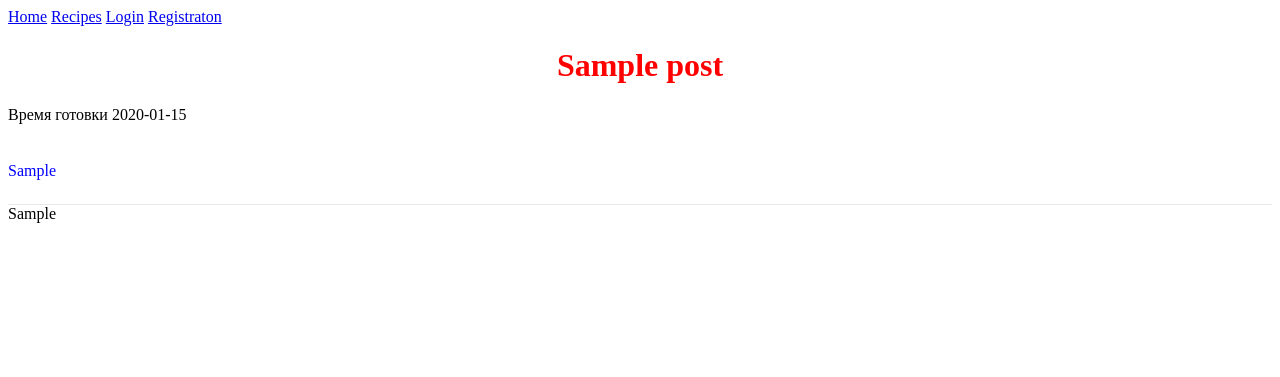
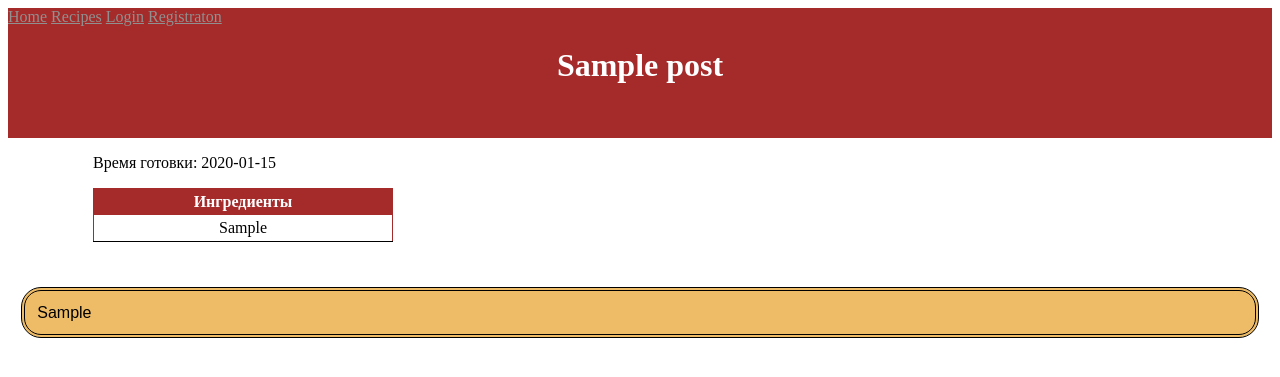
Before and after one commit to Exactor96/GrandCafe, a Django app: a page that uses templates/base.html in a window 1280 px wide. Shown: the top 377 px of the page. Run offline with Django 3.2, Linux system fonts and the light colour scheme; tables that the repository leaves empty hold one stand-in row (values such as "Sample post").

Commit message:
add colors

```diff
--- a/post/templates/post/post_detail.html
+++ b/post/templates/post/post_detail.html
@@ -1,41 +1,75 @@
 {% extends 'base.html' %}
 {% block title %}Title name{% endblock %}
+
+
+
 {% block styles %}
+
+.time{
+  margin-left: 85px;
+}
+
+
+table{
+  margin-left: 85px;
+}
+
 h1{
   color:red;
 }
 
-li{
-  list-style: none;
-margin: 0;
-padding: 0;
+.cooking{
+  font-family: 'Trattatello', fantasy;
+
+  background: rgb(238, 188, 103);
+ border: 4px double black;
+ border-radius: 20px;
+ margin: 1%;
+ padding: 1%
 }
 
-.ingredients{
-  display: block;
-  font-size: 16px;
-  line-height: 1.5;
-  color: #1d211f;
-  text-align: left;
-  border-bottom: 1px solid #e7e9e7;
-  padding: 3px 0 5px;
+
+.lux {
+
+  margin-bottom: 45px;
+    width: 300px;
+    border: 1px inset #a52a2a;
+    border-collapse: collapse;
+    border-spacing: 0;
+	text-align:center;
+  border-radius: 2px;
+
+   }
+.lux th {
+    background: #a52a2a;
+    color: white;
+   }
+.lux td {
+    border-bottom: 1px inset black;
+   }
+.lux td, .lux th {
+    padding: 4px;
 }
-
-.ingredients > p{
-  color:blue;
+tr:nth-child(odd) {
+	background:#fff8dc;
 }
 
 {% endblock %}
 
 
 {% block content %}
-  <h1 align="center">{{ post.title }}</h1>
-<p>Время готовки {{ post.time_cooking }}</p>
+
+
 <div class="ingredients">
+  <p class="time">Время готовки: {{ post.time_cooking }}</p>
+  <table class="lux">
+    <th>Ингредиенты</th>
   {% for each in post.ingredients_as_list %}
-  <p>{{each}}</p>
+<tr><td>{{each}}</td></tr>
   {% endfor %}
+  </table>
 </div>
+
 <div class="cooking">
   <a>{{ post.cooking }}</a>
 </div>
--- /dev/null
+++ b/post/templates/post/подсказка.txt
@@ -0,0 +1,3 @@
+.ingredients > p{
+  border-bottom: 1px solid black;
+}
--- a/templates/base.html
+++ b/templates/base.html
@@ -5,14 +5,28 @@
     {% endblock %}
     <meta charset="utf-8">
     <title>{% block title %}Title name{% endblock %}</title>
-    <style type="text/css">{% block styles %}beautiful styles{% endblock %}</style>
+    <style type="text/css">{% block styles %}beautiful styles{% endblock %}
+.header {
+  display: block;
+  height: 130px;
+  background: #a52a2a;
+    }
+.head{
+color: rgb(144, 144, 144)
+}
+.head1{
+  color: white;
+}
+    </style>
   </head>
   <body>
-    <a href ="/" >Home</a>
-    <a href = "/recepts/">Recipes</a>
-    <a href = "/login/">Login</a>
-    <a href = "/register/">Registraton</a>
-
+    <div class="header">
+    <a class="head" href ="/" >Home</a>
+    <a class="head" href = "/recepts/">Recipes</a>
+    <a class="head" href = "/login/">Login</a>
+    <a class="head" href = "/register/">Registraton</a>
+    <h1 class="head1" align="center">{{ post.title }}</h1>
+</div>
     {% block content %}
     {% endblock %}
   </body>
```
